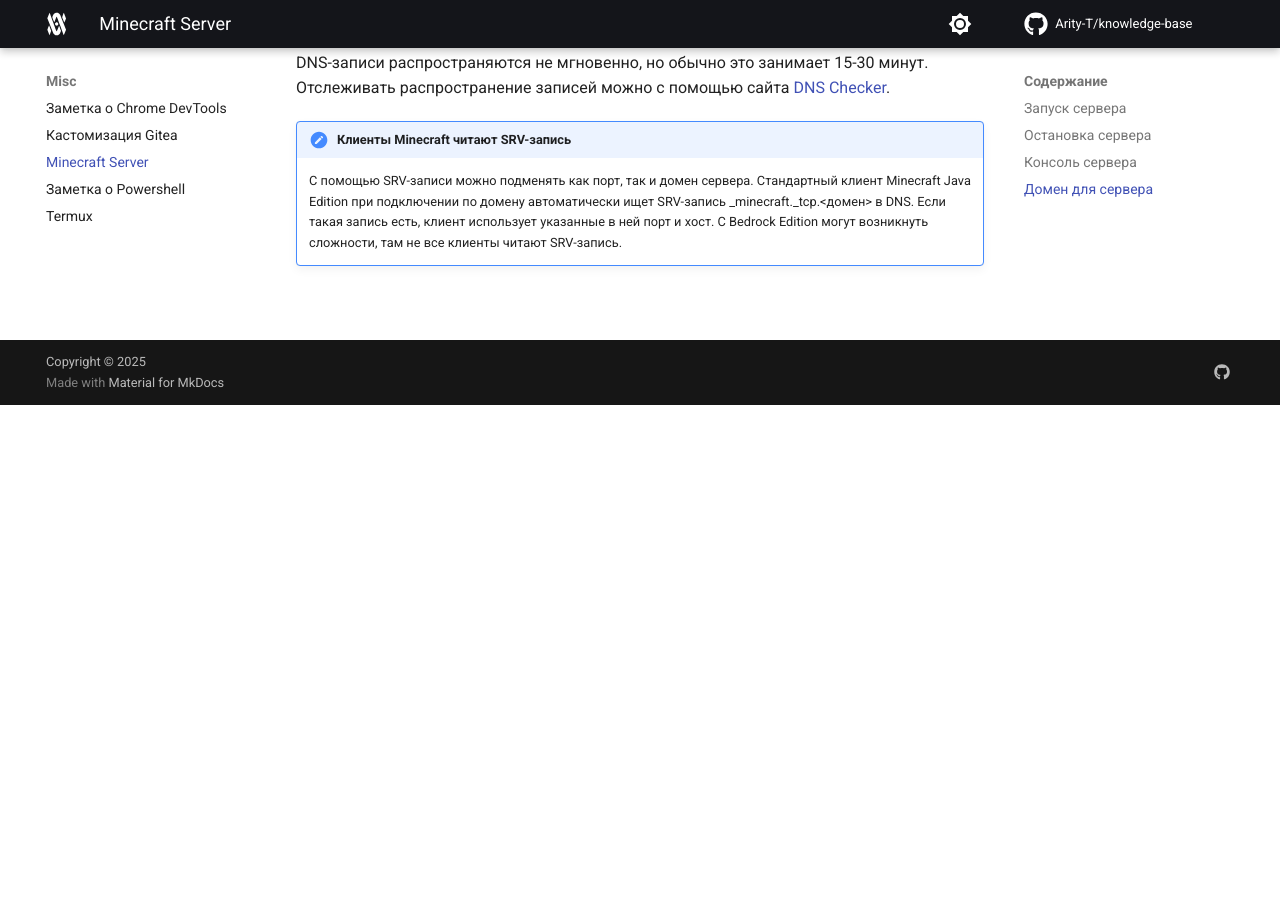
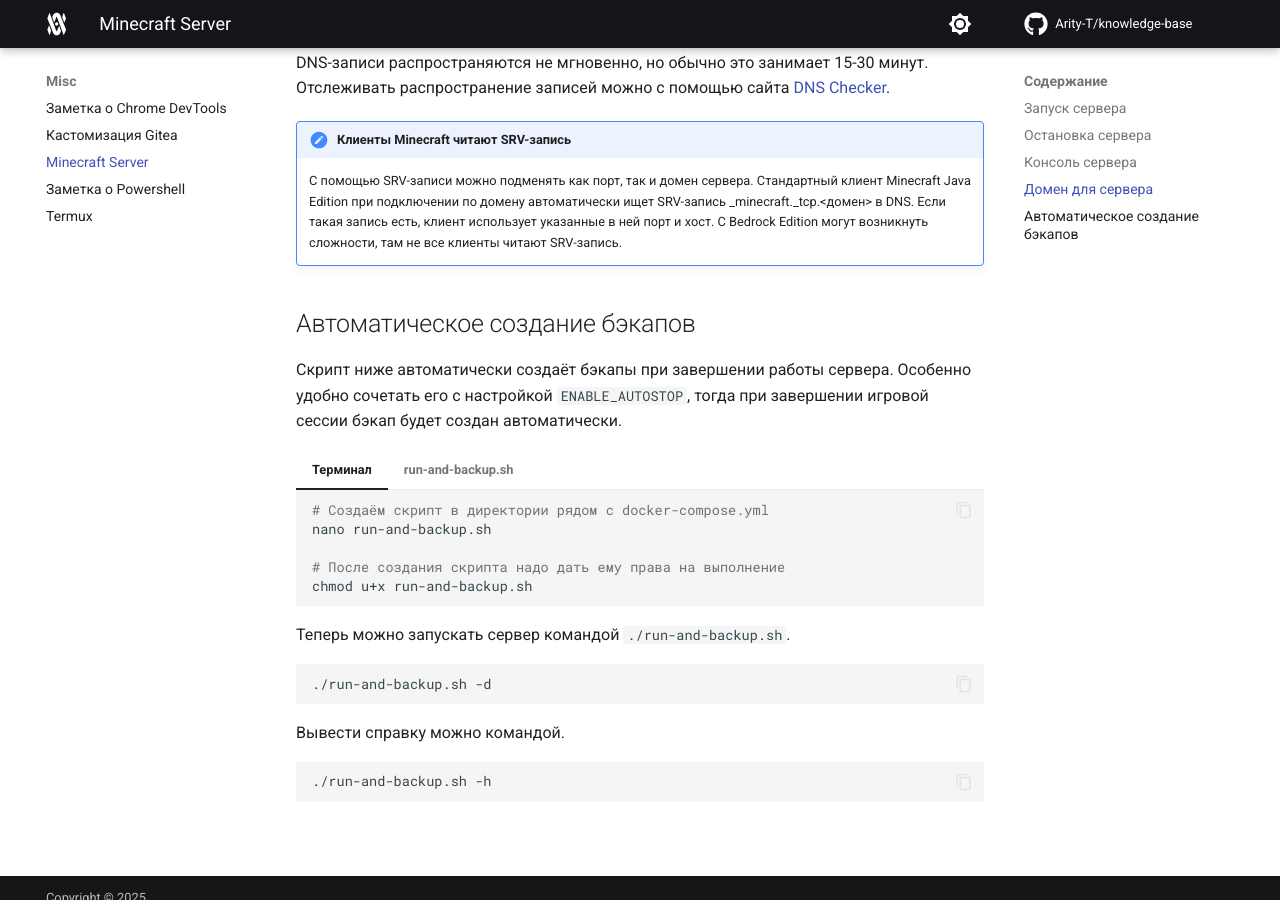
Before and after one commit to Arity-T/knowledge-base, an MkDocs documentation site: the page built from docs/misc/minecraft-server.md, in a window 1280 px wide and 900 px high, scrolled down 1979 px. Built offline with MkDocs 1.6.1 and Material for MkDocs 9.7.7, drawn with Linux system fonts in a browser that asks for light colours; comment, search, counter and statistics services are not loaded; before the commit the page ends 2384 px from its top, so only the background shows below that; some of the changed lines change nothing that is shown.

Commit message:
Скрипт для бэкапов

````diff
--- a/docs/misc/minecraft-server.md
+++ b/docs/misc/minecraft-server.md
@@ -121,3 +121,146 @@
 !!! note "Клиенты Minecraft читают SRV-запись"
 
     С помощью SRV-записи можно подменять как порт, так и домен сервера. Стандартный клиент Minecraft Java Edition при подключении по домену автоматически ищет SRV-запись _minecraft._tcp.<домен> в DNS. Если такая запись есть, клиент использует указанные в ней порт и хост. С Bedrock Edition могут возникнуть сложности, там не все клиенты читают SRV-запись.
+
+
+## Автоматическое создание бэкапов
+
+Скрипт ниже автоматически создаёт бэкапы при завершении работы сервера. Особенно удобно сочетать его с настройкой `ENABLE_AUTOSTOP`, тогда при завершении игровой сессии бэкап будет создан автоматически.
+
+=== "Терминал"
+    ```sh
+    # Создаём скрипт в директории рядом с docker-compose.yml
+    nano run-and-backup.sh
+
+    # После создания скрипта надо дать ему права на выполнение
+    chmod u+x run-and-backup.sh
+    ```
+
+=== "run-and-backup.sh"
+
+    ```bash
+    #!/usr/bin/env bash
+    set -euo pipefail
+
+    # === настройки ===
+    PROJECT_DIR="$(cd "$(dirname "${BASH_SOURCE[0]}")" && pwd)"
+    DATA_DIR="${PROJECT_DIR}/data"
+    BACKUP_DIR="${PROJECT_DIR}/backups"
+    KEEP_BACKUPS=3
+    TAR_COMPRESS_FLAGS="-czf"
+
+    mkdir -p "$BACKUP_DIR"
+
+    ts() { date +"%Y-%m-%d_%H-%M-%S"; }
+
+    show_help() {
+      cat <<'EOF'
+    run-and-backup.sh — запускает Minecraft-сервер через Docker Compose
+    и создаёт резервную копию каталога ./data после завершения работы.
+
+    ИСПОЛЬЗОВАНИЕ:
+      ./run-and-backup.sh        — запустить сервер в foreground
+      ./run-and-backup.sh -d     — запустить в background (логи в run-and-backup.log)
+      ./run-and-backup.sh -b     — только сделать бэкап и выйти
+      ./run-and-backup.sh -h     — показать эту справку
+
+    ЧТО ДЕЛАЕТ:
+      1) docker compose up (следит за завершением контейнера)
+      2) по Ctrl+C или штатному выходу — docker compose down
+      3) создаёт архив ./backups/mc-data-YYYY-MM-DD_HH-MM-SS.tar.gz
+      4) хранит последние KEEP_BACKUPS бэкапов
+
+    КАК ВОССТАНОВИТЬ СЕРВЕР ИЗ БЭКАПА:
+      1) Остановите сервер:
+           docker compose down
+      2) Очистите или перенесите текущие данные:
+           mv ./data ./data.old
+           mkdir ./data
+           ИЛИ
+           rm -rf ./data/*
+      3) Распакуйте нужный архив в ./data:
+           tar -xzf ./backups/mc-data-YYYY-MM-DD_HH-MM-SS.tar.gz -C ./data
+      4) Запустите сервер
+
+    ПРИМЕЧАНИЯ:
+      • Архив содержит всё из ./data (мир, плагины, конфиги, whitelist, ops и т.д.)
+      • Для фонового режима логи скрипта пишутся в ./run-and-backup.log
+    EOF
+    }
+
+    backup() {
+            local stamp archive
+            stamp="$(ts)"
+            archive="${BACKUP_DIR}/mc-data-${stamp}.tar.gz"
+
+            if [[ ! -d "$DATA_DIR" ]]; then
+            echo "[!] Нет каталога DATA_DIR: $DATA_DIR" >&2
+            exit 1
+            fi
+
+            echo "[*] Бэкап ${DATA_DIR} -> ${archive}"
+            tar $TAR_COMPRESS_FLAGS "$archive" -C "$DATA_DIR" .
+            echo "[+] Готово: $archive"
+
+            echo "[*] Ротация: оставляю последние ${KEEP_BACKUPS}"
+            ls -1t "${BACKUP_DIR}"/mc-data-*.tar.* 2>/dev/null | tail -n +$((KEEP_BACKUPS+1)) | xargs -r rm -f
+    }
+
+    graceful_down_and_backup() {
+            echo "[*] Останавливаю docker compose (graceful)..."
+            docker compose down || true
+            backup
+    }
+
+    # ---- разбор флагов ----
+    bg=false
+    do_backup_only=false
+
+    while getopts ":dbh" opt; do
+            case "$opt" in
+                    d) bg=true ;;
+                    b) do_backup_only=true ;;
+                    h) show_help; exit 0 ;;
+                    \?) echo "Неизвестный флаг: -$OPTARG" >&2; show_help; exit 2 ;;
+            esac
+    done
+
+    # -b имеет приоритет: просто делаем бэкап и выходим
+    if $do_backup_only; then
+            backup
+            exit 0
+    fi
+
+    # запуск в фоне
+    if $bg; then
+            echo "[*] Запускаю в background (логи: ${PROJECT_DIR}/run-and-backup.log)"
+            nohup "$0" >"${PROJECT_DIR}/run-and-backup.log" 2>&1 &
+            echo "[✓] PID: $!"
+            exit 0
+    fi
+
+    # ---- основной режим ----
+    trap graceful_down_and_backup INT TERM
+
+    echo "[*] Запускаю docker compose в foreground (Ctrl+C для остановки)..."
+    if docker compose up; then
+            echo "[*] docker compose завершился сам — делаю бэкап..."
+            backup
+    else
+            echo "[!] docker compose завершился с ошибкой; если это был Ctrl+C, бэкап уже выполнен ловушкой."
+    fi
+
+    echo "[✓] Готово."
+    ```
+
+Теперь можно запускать сервер командой `./run-and-backup.sh`.
+
+```sh
+./run-and-backup.sh -d
+```
+
+Вывести справку можно командой.
+
+```sh
+./run-and-backup.sh -h
+```
````
